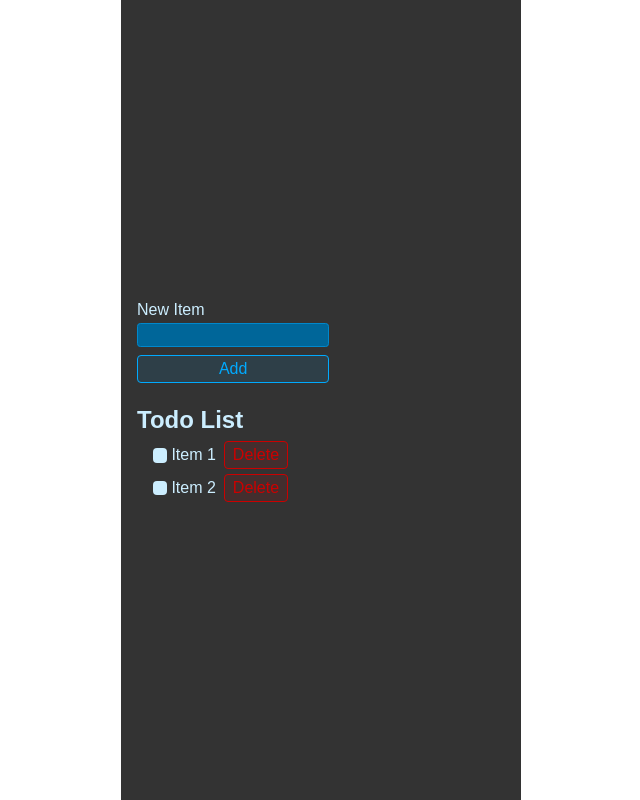
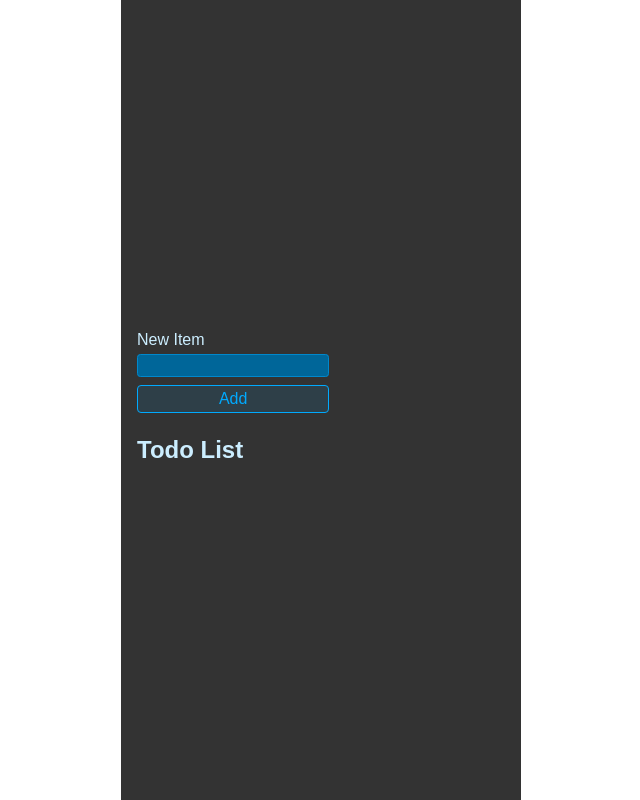
Before and after one commit to flaviomedinajr/React-based, a React (Vite) app: page / in a window 1280 px wide. Shown: the whole page, without its empty margins (319-959 px from the left). Built offline with nearby package versions, Linux system fonts and the light colour scheme.

Commit message:
successfully - submit

```diff
--- a/src/App.jsx
+++ b/src/App.jsx
@@ -9,13 +9,14 @@ export default function App() {
   function handleSubmit(e) {
     e.preventDefault()
 
-    setTodos([...todos,
-      {
-      id: crypto.randomUUID(),
+    setTodos((currentTodos) => {
+      return [
+        ...currentTodos,
+      {id: crypto.randomUUID(),
       title: newItem,
-      completed: false
-    }
-  ])
+      completed: false}
+      ]
+    })
   }
 
   return (
@@ -32,22 +33,22 @@ export default function App() {
     </div>
     <button className="btn">Add</button>
   </form>
+
   <h1 className="header">Todo List</h1>
   <ul className="list">
-    <li>
+
+    {todos.map( todo => {
+      return (
+      <li key={todo.id}>
       <label>
-        <input type="checkbox" />
-        Item 1
+        <input type="checkbox" checked={todo.
+        completed} />
+        {todo.title}
       </label>
       <button className="btn btn-danger">Delete</button>
     </li>
-    <li>
-      <label>
-        <input type="checkbox" />
-        Item 2
-      </label>
-      <button className="btn btn-danger">Delete</button>
-    </li>
+    )
+    })}
   </ul>
   </>
   )
```
